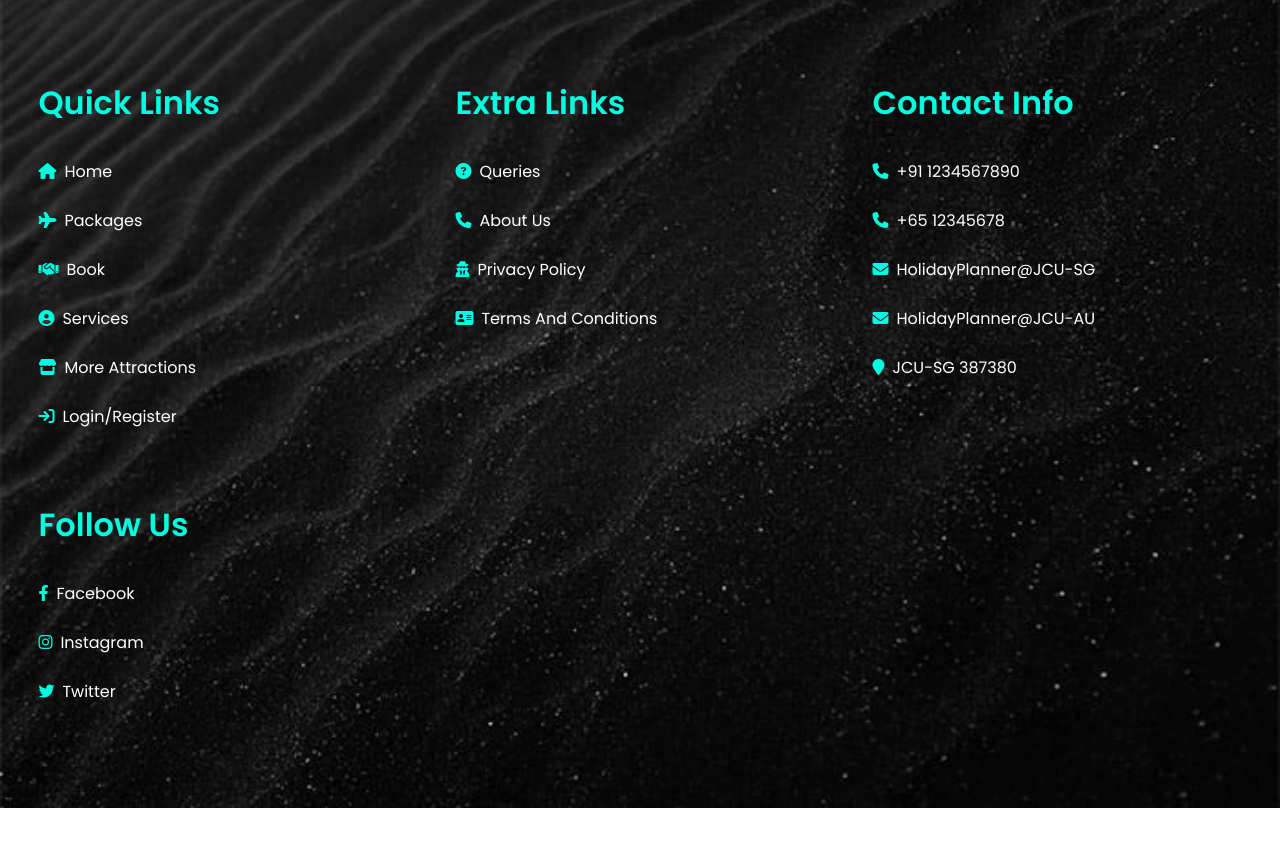
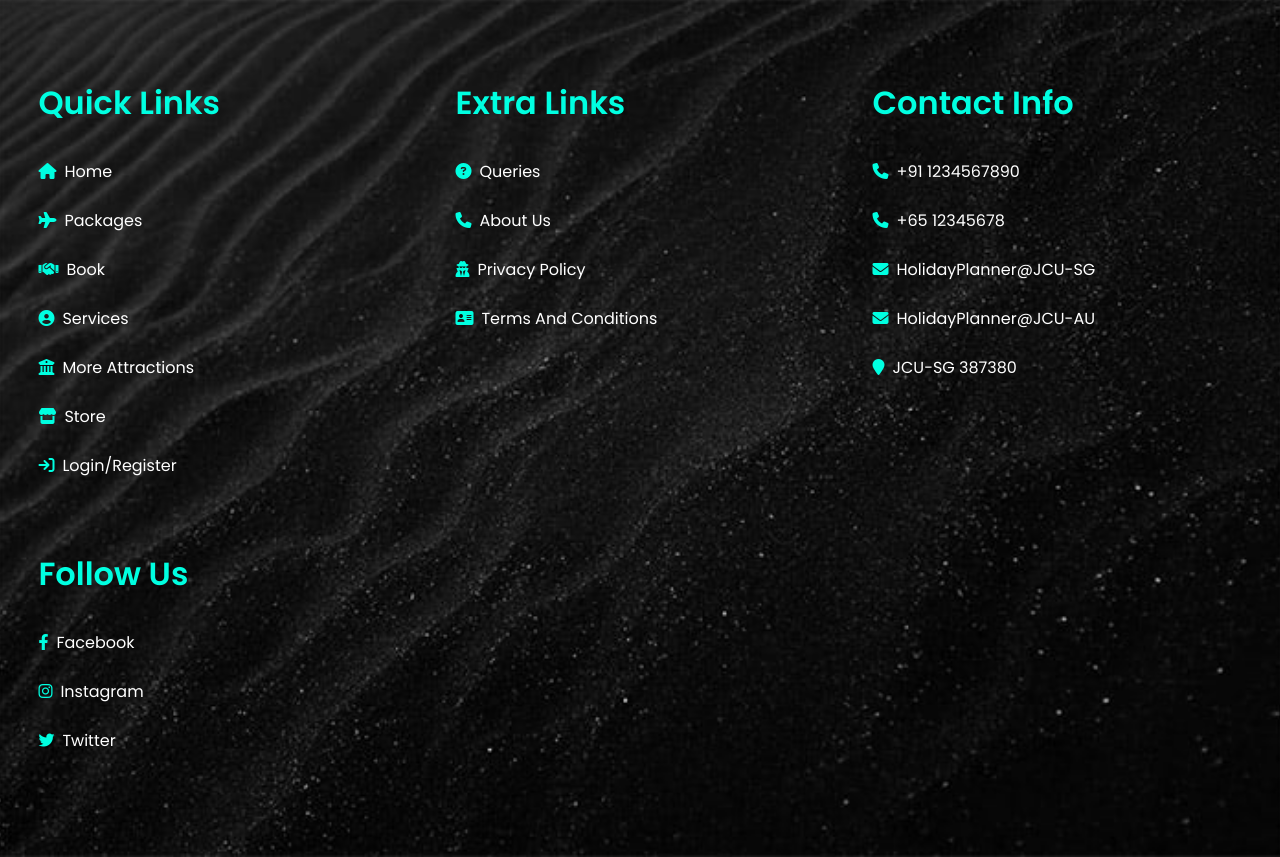
Before and after one commit to Yashu027/CP3407-Holiday-Planner, a PHP site: page / in a window 1280 px wide. Shown: the part 5086-5943 px from the top of the page. Before the commit the page ends 5894 px from the top, so only its background shows below. Run offline with PHP 8.4, Linux system fonts and the light colour scheme.

Commit message:
Add store to header and footer

```diff
--- a/index.php
+++ b/index.php
@@ -30,6 +30,7 @@
         <a href="book.php">book</a>
         <a href="about us.php">about us</a>
         <a href="moreattractions.php">More Attractions</a>
+        <a href="store.php">store</a>
         <a href="loginregister.php">login/register</a>
     </nav>
 
@@ -230,7 +231,8 @@
             <a href="packages.php"><i class="fa fa-plane"></i>packages</a>
             <a href="book.php"><i class="fa fa-handshake"></i>book</a>
             <a href="about us.php"><i class="fa fa-user-circle"></i>services</a>
-            <a href="attractions.php"><i class="fa fa-store"></i>More Attractions</a>
+            <a href="attractions.php"><i class="fa fa-university"></i>More Attractions</a>
+            <a href="store.php"><i class="fa fa-store"></i>Store</a>
             <a href="loginregister.php"><i class="fa fa-sign-in"></i>login/register</a>
         </div>
 
```
